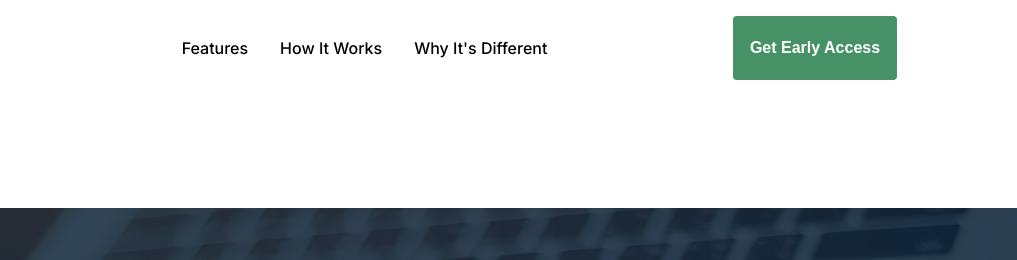
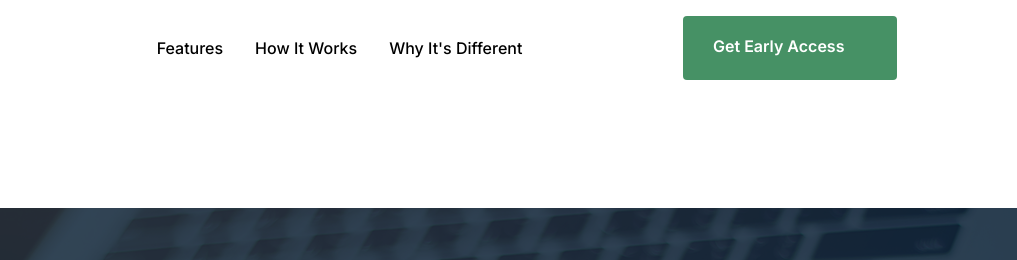
Before and after one commit to musabbirrahman/KnowledgeVault-A1, a plain HTML site: page index.html in a window 1280 px wide. Shown: the top 260 px of the page, 263-1280 px from the left. Drawn offline with Linux system fonts and the light colour scheme.

Commit message:
replaced button with anchor in nav

```diff
--- a/index.html
+++ b/index.html
@@ -32,7 +32,7 @@
                 <li><a href="">How It Works</a></li>
                 <li><a href="">Why It's Different</a></li>
             </ul>
-            <button class="btn">Get Early Access</button>
+              <a href="" class="btn anchor-1">Get Early Access</a>
         </nav>
 
         <section id="banner">
--- a/style.css
+++ b/style.css
@@ -25,8 +25,13 @@
     font-weight: 600;
     cursor: pointer;
     transition: all 0.3s;
+    text-decoration: none;
+    align-items: center;
+    display: inline-block;
+
 
 }
+
 
 .color-green{
     color: #30B868;
@@ -72,6 +77,11 @@ header nav .menu{
     align-items: center;
 
 }
+nav .anchor-1{
+    padding: 20px;
+    padding-left: 30px;
+
+}
 
 header nav .menu a{
     font-size: 16px;
@@ -80,6 +90,7 @@ header nav .menu a{
     line-height: 152%;
     text-decoration: none;
 }
+
 
 #banner{
     background-image: url('assets/hero-bg.png');
```
